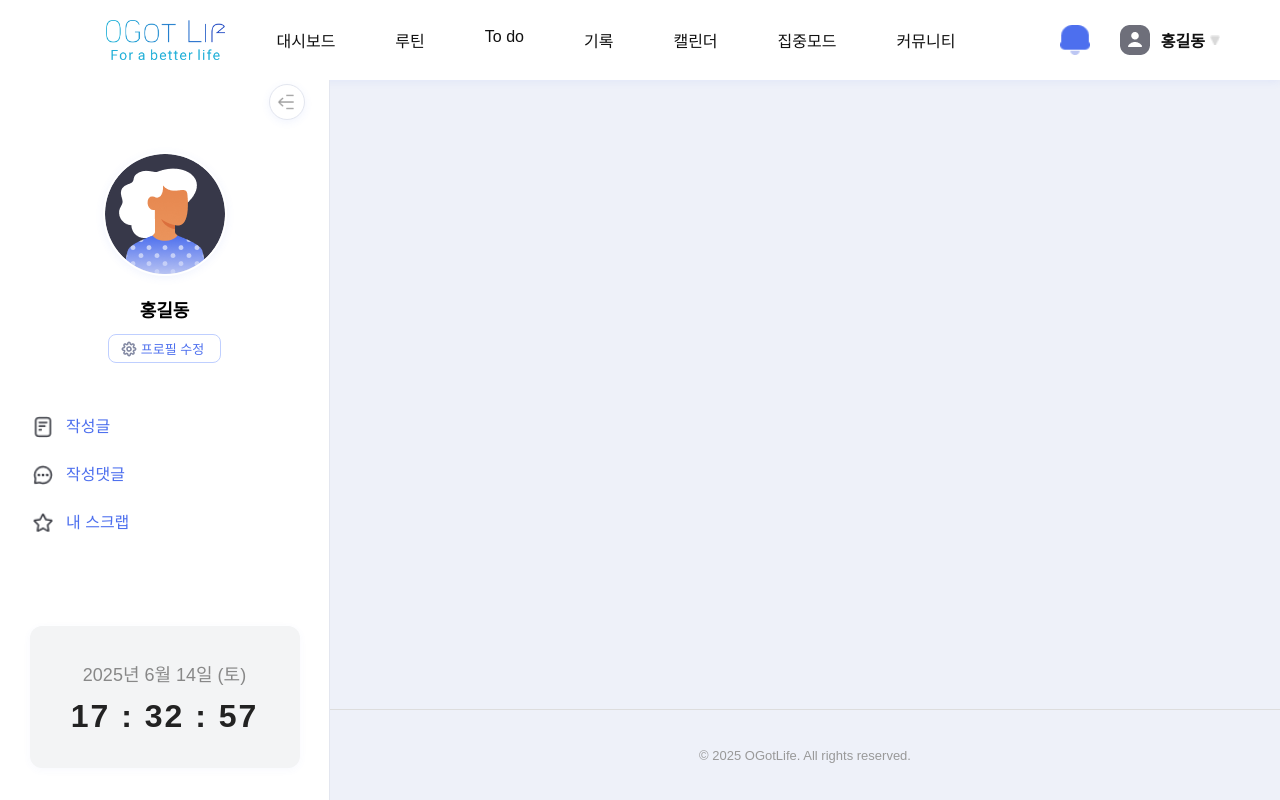
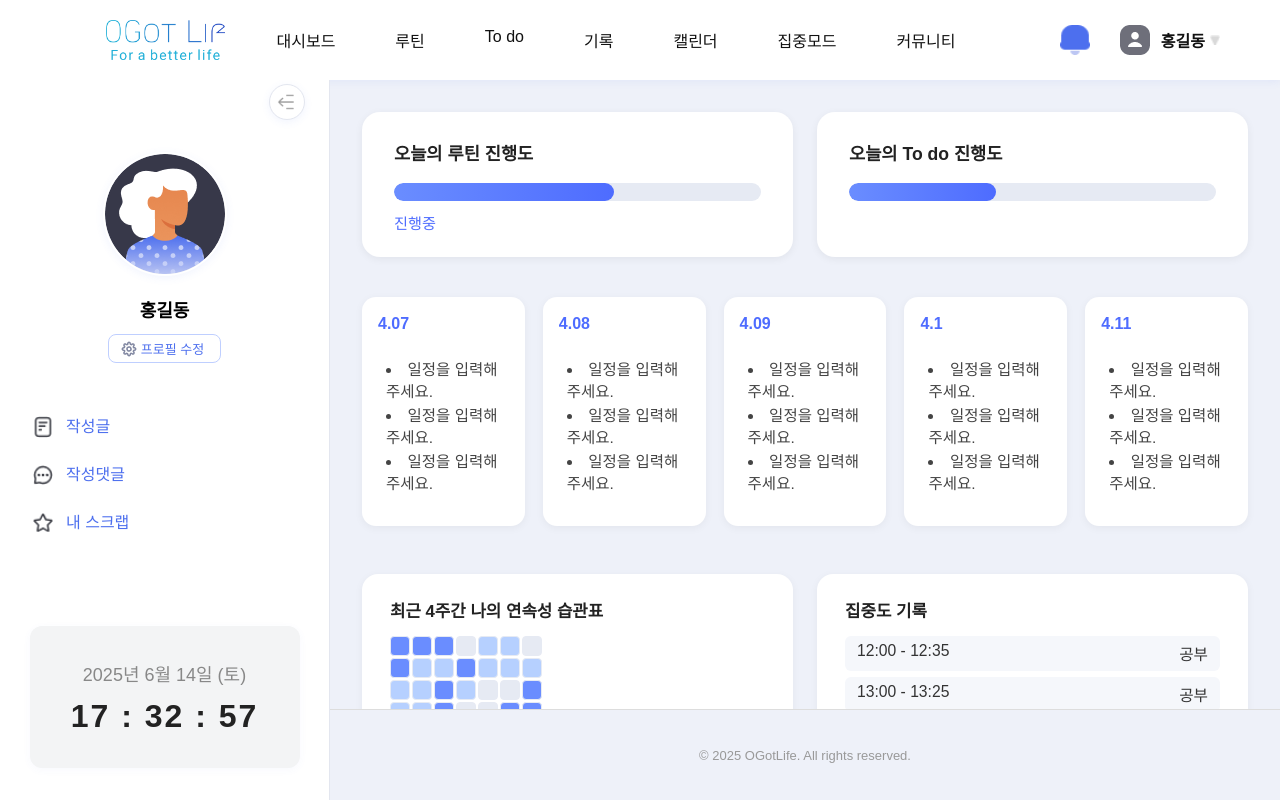
Before and after one commit to roa9618/OGotLife, a React (Create React App) app in the folder frontend/: page /dashboard in a window 1280 px wide. Built offline with nearby package versions, Linux system fonts and the light colour scheme; a web font is replaced by a local one.

Commit message:
[추가] 대시보드 본문 요소 추가

```diff
--- a/frontend/src/pages/Dashboard.js
+++ b/frontend/src/pages/Dashboard.js
@@ -6,6 +6,18 @@ import Sidebar from '../components/Sidebar';
 
 function Dashboard() {
     const [sidebarOpen, setSidebarOpen] = useState(true);
+    const progress = 60;
+    const todoProgress = 40;
+    const streakData = Array(7 * 6).fill(0).map((_, i) => Math.floor(Math.random() * 3));
+    const timeTable = [
+        { time: "12:00 - 12:35", task: "공부" },
+        { time: "13:00 - 13:25", task: "공부" },
+        { time: "15:00 - 15:25", task: "공부" },
+        { time: "15:30 - 15:55", task: "공부" },
+        { time: "16:00 - 16:25", task: "공부" },
+        { time: "16:30 - 16:55", task: "공부" },
+    ];
+    const totalStudy = "총 3시간 20분 진행";
 
     return (
         <div className="dashboard-root">
@@ -23,9 +35,64 @@ function Dashboard() {
 
                 <div className="dashboard-content">
                     <main className="dashboard-main">
-                        {/* 여기에 대시보드 본문 내용이 들어갑니다 */}
+                        <div className="dashboard-grid">
+                            {/* 상단 진행도 */}
+                            <div className="dashboard-progress-row">
+                                <div className="dashboard-progress-card">
+                                    <div className="dashboard-progress-title">오늘의 루틴 진행도</div>
+                                    <div className="dashboard-progress-bar">
+                                        <div className="dashboard-progress-bar-inner" style={{width: `${progress}%`}} />
+                                    </div>
+                                    <div className="dashboard-progress-label">진행중</div>
+                                </div>
+                                <div className="dashboard-progress-card">
+                                    <div className="dashboard-progress-title">오늘의 To do 진행도</div>
+                                    <div className="dashboard-progress-bar">
+                                        <div className="dashboard-progress-bar-inner" style={{width: `${todoProgress}%`}} />
+                                    </div>
+                                </div>
+                            </div>
+                            {/* 데일리 로그 */}
+                            <div className="dashboard-daily-row">
+                                {[4.07, 4.08, 4.09, 4.10, 4.11].map((date, idx) => (
+                                    <div className="dashboard-daily-card" key={date}>
+                                        <div className="dashboard-daily-date">{date}</div>
+                                        <ul className="dashboard-daily-list">
+                                            <li>일정을 입력해주세요.</li>
+                                            <li>일정을 입력해주세요.</li>
+                                            <li>일정을 입력해주세요.</li>
+                                        </ul>
+                                    </div>
+                                ))}
+                            </div>
+                            {/* 하단: 히트맵 & 타임테이블 */}
+                            <div className="dashboard-bottom-row">
+                                <div className="dashboard-streak-card">
+                                    <div className="dashboard-streak-title">최근 4주간 나의 연속성 습관표</div>
+                                    <div className="dashboard-streak-heatmap">
+                                        {streakData.map((val, i) => (
+                                            <div
+                                                key={i}
+                                                className={`dashboard-streak-cell dashboard-streak-cell-${val}`}
+                                            />
+                                        ))}
+                                    </div>
+                                </div>
+                                <div className="dashboard-timetable-card">
+                                    <div className="dashboard-timetable-title">집중도 기록</div>
+                                    <div className="dashboard-timetable-list">
+                                        {timeTable.map((item, i) => (
+                                            <div key={i} className="dashboard-timetable-item">
+                                                <span>{item.time}</span>
+                                                <span>{item.task}</span>
+                                            </div>
+                                        ))}
+                                    </div>
+                                    <div className="dashboard-timetable-total">{totalStudy}</div>
+                                </div>
+                            </div>
+                        </div>
                     </main>
-
                     <Footer/>
                 </div>
             </div>
--- a/frontend/src/styles/Dashboard.css
+++ b/frontend/src/styles/Dashboard.css
@@ -23,14 +23,183 @@
     min-height: 0;
     background: #dddddd;
     height: 100%;
-    overflow: auto;
+    overflow: hidden;
 }
 
 .dashboard-main {
     flex: 1 1 0;
     padding: 32px;
     min-width: 0;
-    overflow: auto;
+    overflow: hidden;
     background: #EEF1F9;
     height: 100%;
 }
+
+.dashboard-grid {
+    display: flex;
+    flex-direction: column;
+    gap: 32px;
+}
+
+.dashboard-progress-row {
+    display: flex;
+    gap: 24px;
+    margin-bottom: 8px;
+}
+.dashboard-progress-card {
+    flex: 1 1 0;
+    background: #fff;
+    border-radius: 18px;
+    box-shadow: 0 2px 8px rgba(0,0,0,0.06);
+    padding: 28px 32px 24px 32px;
+    display: flex;
+    flex-direction: column;
+    align-items: flex-start;
+    min-width: 0;
+}
+.dashboard-progress-title {
+    font-size: 1.1rem;
+    font-weight: 600;
+    margin-bottom: 18px;
+    color: #222;
+}
+.dashboard-progress-bar {
+    width: 100%;
+    height: 18px;
+    background: #e6eaf3;
+    border-radius: 9px;
+    overflow: hidden;
+    margin-bottom: 10px;
+}
+.dashboard-progress-bar-inner {
+    height: 100%;
+    background: linear-gradient(90deg, #6a8dff 0%, #4e6cff 100%);
+    border-radius: 9px;
+    transition: width 0.5s;
+}
+.dashboard-progress-label {
+    font-size: 0.95rem;
+    color: #4e6cff;
+    font-weight: 500;
+}
+
+.dashboard-daily-row {
+    display: flex;
+    gap: 18px;
+    margin-bottom: 8px;
+}
+.dashboard-daily-card {
+    flex: 1 1 0;
+    background: #fff;
+    border-radius: 14px;
+    box-shadow: 0 2px 8px rgba(0,0,0,0.05);
+    padding: 18px 16px 16px 16px;
+    display: flex;
+    flex-direction: column;
+    align-items: flex-start;
+    min-width: 0;
+}
+.dashboard-daily-date {
+    font-size: 1rem;
+    font-weight: 600;
+    color: #4e6cff;
+    margin-bottom: 8px;
+}
+.dashboard-daily-list {
+    list-style: disc inside;
+    color: #444;
+    font-size: 0.97rem;
+    padding-left: 8px;
+}
+.dashboard-daily-list li {
+    margin-bottom: 2px;
+}
+
+.dashboard-bottom-row {
+    display: flex;
+    gap: 24px;
+    margin-top: 8px;
+}
+.dashboard-streak-card, .dashboard-timetable-card {
+    flex: 1 1 0;
+    background: #fff;
+    border-radius: 16px;
+    box-shadow: 0 2px 8px rgba(0,0,0,0.05);
+    padding: 24px 28px 20px 28px;
+    display: flex;
+    flex-direction: column;
+    min-width: 0;
+}
+.dashboard-streak-title, .dashboard-timetable-title {
+    font-size: 1.05rem;
+    font-weight: 600;
+    margin-bottom: 14px;
+    color: #222;
+}
+
+.dashboard-streak-heatmap {
+    display: grid;
+    grid-template-columns: repeat(7, 18px);
+    grid-auto-rows: 18px;
+    gap: 4px;
+}
+.dashboard-streak-cell {
+    width: 18px;
+    height: 18px;
+    border-radius: 4px;
+    background: #e6eaf3;
+    border: 1px solid #e6eaf3;
+    transition: background 0.3s;
+}
+.dashboard-streak-cell-0 { background: #e6eaf3; }
+.dashboard-streak-cell-1 { background: #b6d0ff; }
+.dashboard-streak-cell-2 { background: #6a8dff; }
+.dashboard-streak-cell-3 { background: #4e6cff; }
+
+.dashboard-timetable-list {
+    display: flex;
+    flex-direction: column;
+    gap: 6px;
+    margin-bottom: 10px;
+}
+.dashboard-timetable-item {
+    display: flex;
+    justify-content: space-between;
+    font-size: 0.98rem;
+    color: #333;
+    background: #f5f7fb;
+    border-radius: 6px;
+    padding: 6px 12px;
+}
+.dashboard-timetable-total {
+    margin-top: 8px;
+    font-size: 1rem;
+    font-weight: 600;
+    color: #4e6cff;
+    text-align: right;
+}
+
+.sidebar-open-btn {
+    position: absolute;
+    top: 80px;
+    left: 0;
+    z-index: 10;
+    background: #4e6cff;
+    color: #fff;
+    border: none;
+    border-radius: 0 8px 8px 0;
+    width: 32px;
+    height: 48px;
+    font-size: 1.2rem;
+    cursor: pointer;
+    box-shadow: 0 2px 8px rgba(0,0,0,0.08);
+}
+
+@media (max-width: 1100px) {
+    .dashboard-progress-row,
+    .dashboard-bottom-row,
+    .dashboard-daily-row {
+        flex-direction: column;
+        gap: 16px;
+    }
+}
```
